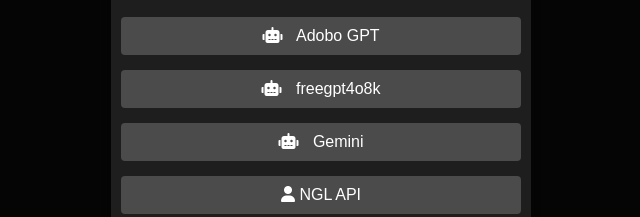
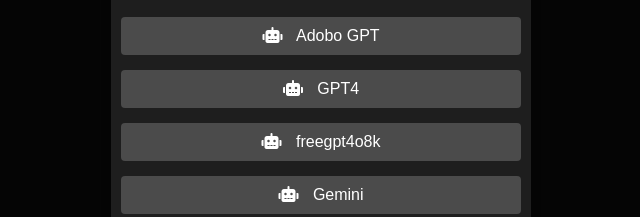
Before and after one commit to Alwajmodder/BlandLightyellowFile, a website: page public/index.html in a window 1280 px wide. Shown: the part 208-425 px from the top of the page, without its empty margins (319-959 px from the left). Drawn offline with Linux system fonts and the light colour scheme.

Commit message:
Update index.html

```diff
--- a/public/index.html
+++ b/public/index.html
@@ -132,6 +132,9 @@
         <a onclick="page('/adobo/gpt?query=')"><i class="fa-solid fa-robot"></i> Adobo GPT</a>
       </li>
       <li>
+        <a onclick="page('/gpt4?query=')"><i class="fa-solid fa-robot"></i> GPT4</a>
+      </li>
+      <li>
         <a onclick="page('/freegpt4o8k?question=')"><i class="fa-solid fa-robot"></i> freegpt4o8k</a>
       </li>
       <li>
```
